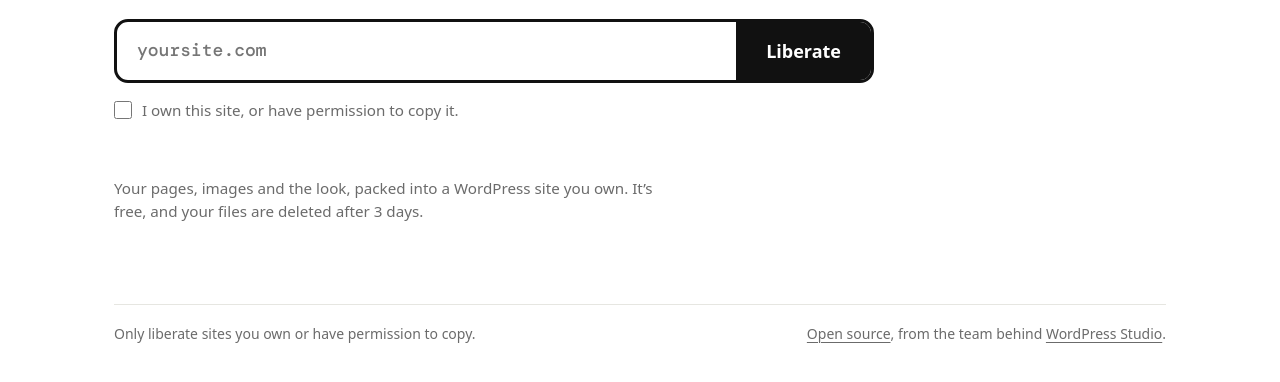
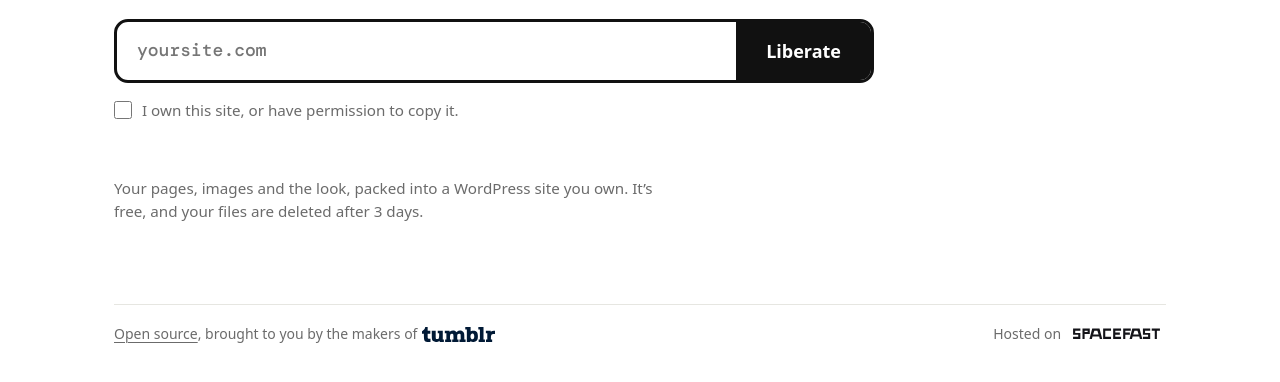
Before and after one commit to Automattic/liberate.sh, a website built with Vite: page index.html in a window 1280 px wide. Shown: the part 548-930 px from the top of the page. Built offline with nearby package versions, Linux system fonts and the light colour scheme; files whose address does not match are found by name.

Commit message:
Say in the footer which family this comes from and where it runs

```diff
--- a/index.html
+++ b/index.html
@@ -28,10 +28,16 @@
 				<noscript><p class="fine">liberate.sh needs JavaScript to run.</p></noscript>
 			</main>
 			<footer class="foot">
-				<p>Only liberate sites you own or have permission to copy.</p>
-				<p>
-					<a href="https://github.com/Automattic/studio/tree/trunk/apps/liberate">Open source</a>, from
-					the team behind <a href="https://developer.wordpress.com/studio/">WordPress Studio</a>.
+				<p class="makers">
+					<a href="https://github.com/Automattic/liberate.sh">Open source</a>, brought to you by the
+					makers of<a class="maker" href="https://developer.wordpress.com/studio/" aria-label="WordPress Studio">
+						<span class="maker-stack" aria-hidden="true"></span>
+					</a>
+				</p>
+				<p class="hosted">
+					Hosted on<a class="host" href="https://spacefast.com" aria-label="Hosted on Spacefast">
+						<img src="/makers/spacefast.svg" alt="" width="152" height="29" />
+					</a>
 				</p>
 			</footer>
 		</div>
--- a/src/web/main.ts
+++ b/src/web/main.ts
@@ -59,6 +59,64 @@ function restartStrike( element: Element ) {
 		void ( element as HTMLElement ).offsetWidth;
 		element.classList.add( 'draw' );
 	}
+}
+
+/** The products this one came from, shown one at a time in the footer. */
+const MAKERS = [
+	{
+		name: 'WordPress Studio',
+		href: 'https://developer.wordpress.com/studio/',
+		logo: 'studio.svg',
+		ratio: 1,
+		label: 'Studio',
+	},
+	{ name: 'Tumblr', href: 'https://www.tumblr.com', logo: 'tumblr.svg', ratio: 73 / 15 },
+	{ name: 'Woo', href: 'https://woocommerce.com', logo: 'woo.svg', ratio: 58 / 15 },
+	{ name: 'Beeper', href: 'https://www.beeper.com', logo: 'beeper.svg', ratio: 73 / 15 },
+	{
+		name: 'Pocket Casts',
+		href: 'https://pocketcasts.com',
+		logo: 'pocket-casts.svg',
+		ratio: 76 / 15,
+	},
+	{ name: 'Day One', href: 'https://dayoneapp.com', logo: 'day-one.svg', ratio: 96 / 15 },
+	{ name: 'mesh', href: 'https://mesh.com', logo: 'mesh.svg', ratio: 66 / 15 },
+	{ name: 'WordPress.com', href: 'https://wordpress.com', logo: 'wordpress.svg', ratio: 111 / 15 },
+];
+
+/** Cycle the footer's logos, the way the family they come from is usually introduced. */
+function startMakers() {
+	const link = document.querySelector< HTMLAnchorElement >( '.maker' );
+	const stack = link?.querySelector< HTMLElement >( '.maker-stack' );
+	if ( ! link || ! stack ) {
+		return;
+	}
+
+	const widthOf = ( maker: ( typeof MAKERS )[ number ] ) =>
+		`${ ( maker.label ? maker.ratio + 3.6 : maker.ratio ) * 1.07 }em`;
+
+	stack.innerHTML = MAKERS.map(
+		( maker ) =>
+			`<span><img src="/makers/${ maker.logo }" alt="" />${
+				maker.label ? `<span class="label">${ maker.label }</span>` : ''
+			}</span>`
+	).join( '' );
+	const layers = [ ...stack.children ] as HTMLElement[];
+
+	let index = 0;
+	const show = () => {
+		const maker = MAKERS[ index ];
+		layers.forEach( ( layer, at ) => layer.classList.toggle( 'now', at === index ) );
+		stack.style.width = widthOf( maker );
+		link.href = maker.href;
+		link.setAttribute( 'aria-label', maker.name );
+	};
+	show();
+
+	window.setInterval( () => {
+		index = ( index + 1 ) % MAKERS.length;
+		show();
+	}, 2600 );
 }
 
 function route() {
@@ -351,6 +409,7 @@ async function start() {
 		);
 	}
 	window.addEventListener( 'popstate', route );
+	startMakers();
 	route();
 }
 
--- a/src/web/style.css
+++ b/src/web/style.css
@@ -388,3 +388,88 @@ a:hover {
 		animation: none;
 	}
 }
+
+/* The makers line: one logo at a time, each fading up into place as the last fades out. */
+.maker {
+	display: inline-flex;
+	align-items: center;
+	margin-left: 0.35em;
+	vertical-align: -0.22em;
+	text-decoration: none;
+	transition: opacity 0.15s ease;
+}
+
+.maker:hover {
+	opacity: 0.7;
+}
+
+.maker-stack {
+	position: relative;
+	display: block;
+	height: 1.07em;
+	transition: width 0.45s cubic-bezier( 0.4, 0, 0.2, 1 );
+}
+
+.maker-stack > * {
+	position: absolute;
+	inset: 0;
+	display: flex;
+	align-items: center;
+	justify-content: flex-start;
+	gap: 0.3em;
+	white-space: nowrap;
+	color: var( --ink );
+	opacity: 0;
+	filter: blur( 4px );
+	transform: translateY( 8px );
+	transition: opacity 0.45s ease, filter 0.45s ease, transform 0.45s ease;
+}
+
+.maker-stack > .now {
+	opacity: 1;
+	filter: none;
+	transform: none;
+}
+
+.maker-stack img,
+.maker-stack svg {
+	display: block;
+	height: 1.07em;
+	width: auto;
+	max-width: none;
+}
+
+.maker-stack .label {
+	font-weight: 500;
+	letter-spacing: -0.02em;
+}
+
+@media ( prefers-reduced-motion: reduce ) {
+	.maker-stack,
+	.maker-stack > * {
+		transition: none;
+	}
+
+	.maker-stack > * {
+		filter: none;
+		transform: none;
+	}
+}
+
+.host {
+	display: inline-flex;
+	align-items: center;
+	margin-left: 0.4em;
+	vertical-align: -0.28em;
+	transition: opacity 0.15s ease;
+}
+
+.host:hover {
+	opacity: 0.7;
+}
+
+.host img {
+	display: block;
+	height: 1.35em;
+	width: auto;
+}
```
Also changed, not shown: public/makers/beeper.svg (added), public/makers/day-one.svg (added), public/makers/mesh.svg (added), public/makers/pocket-casts.svg (added), public/makers/spacefast.svg (added), public/makers/studio.svg (added), public/makers/tumblr.svg (added), public/makers/woo.svg (added), public/makers/wordpress.svg (added).
